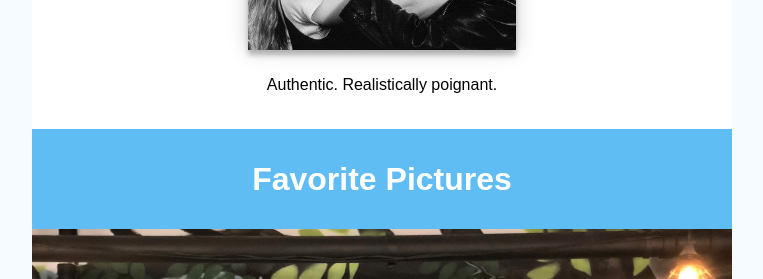
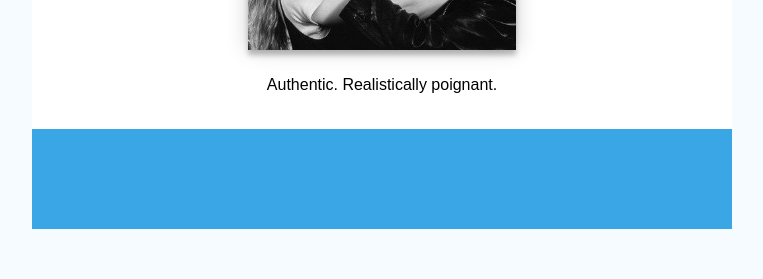
Before and after one commit to janeligio/janeligio, a React (Create React App) app: page / in a window 1280 px wide. Shown: the part 3740-4019 px from the top of the page, without its empty margins (258-1021 px from the left). After the commit the page ends 3969 px from the top, so only its background shows below. Built offline with nearby package versions, Linux system fonts and the light colour scheme; grey boxes are pictures that could not be loaded; a web font is replaced by a local one.

Commit message:
Remove pictures

```diff
--- a/src/App.js
+++ b/src/App.js
@@ -17,7 +17,7 @@ function App() {
 				<Projects />
 				<Resume />
 				<Interests />
-				<FavoritePictures />
+				{/* <FavoritePictures /> */}
 				<div className="content-title" style={{ color: 'white', background: '#3AA6E6' }}>
 				</div>
 			</main>
```
